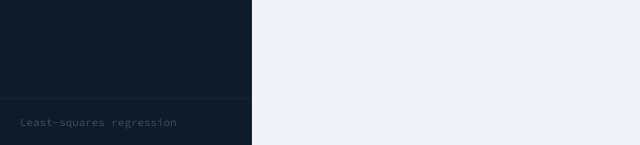
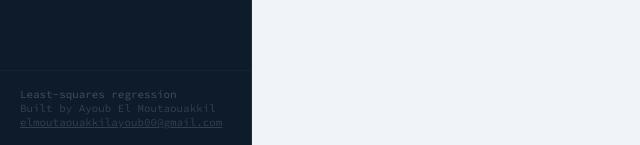
Before and after one commit to ayoub-el-moutaouakkil/Polynomial-Curve-Fitting-Tool, a website built with Vite: page index.html in a window 1280 px wide. Shown: the part 655-800 px from the top of the page, 0-640 px from the left. Built offline with nearby package versions, Linux system fonts and the light colour scheme.

Commit message:
[Feat] adding infos

```diff
--- a/index.html
+++ b/index.html
@@ -51,7 +51,9 @@
         </div>
 
         <div class="sidebar-footer">
-          Least-squares regression
+          Least-squares regression<br/>
+          <span style="opacity:0.7">Built by Ayoub El Moutaouakkil</span><br/>
+          <a href="mailto:elmoutaouakkilayoub00@gmail.com" style="color:inherit;opacity:0.7;text-decoration:underline;">elmoutaouakkilayoub00@gmail.com</a>
         </div>
       </aside>
 
```
Also changed, not shown: README.md.
